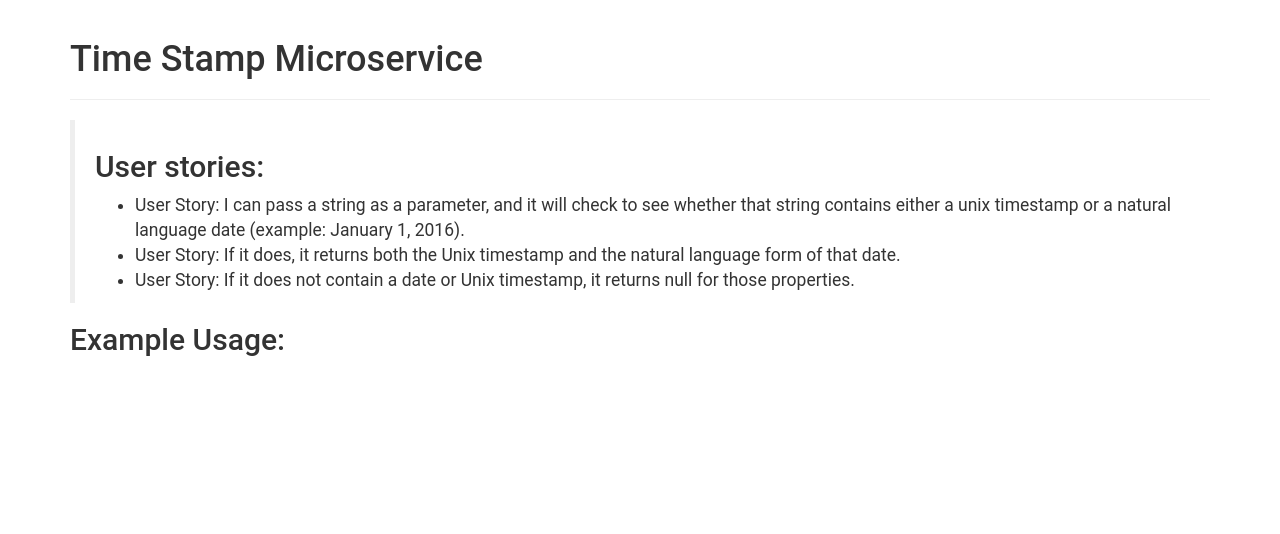
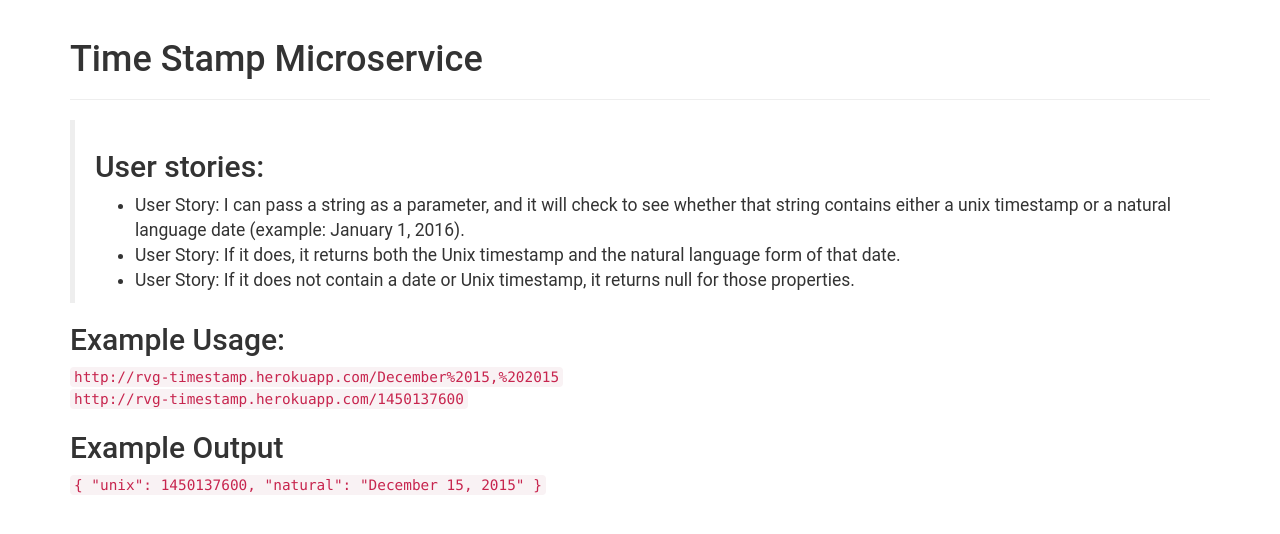
Before and after one commit to Rodrigo-Vargas/fcc-timestamp, a website: page public/index.html in a window 1280 px wide. Drawn offline with nearby package versions, Linux system fonts and the light colour scheme.

Commit message:
Fixes on home page and package description

```diff
--- a/public/index.html
+++ b/public/index.html
@@ -25,7 +25,13 @@
 
          <div>
            <h2>Example Usage:</h2>
+            <div><code>http://rvg-timestamp.herokuapp.com/December%2015,%202015</code></div>
+            <div><code>http://rvg-timestamp.herokuapp.com/1450137600</code></div>
+         </div>
 
+         <div>
+            <h2>Example Output</h2>
+            <code>{ "unix": 1450137600, "natural": "December 15, 2015" }</code>
          </div>
       </div>
    </body>
```
Also changed, not shown: package.json (+8 -10 lines).
